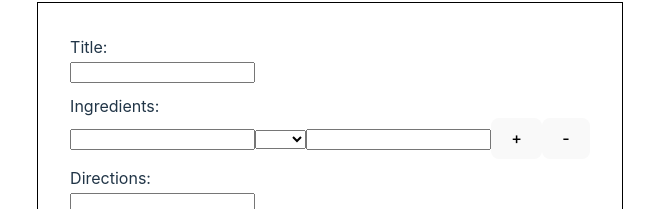
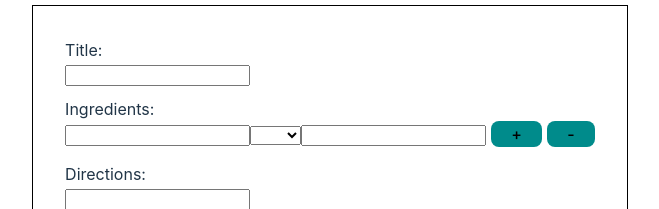
Before and after one commit to mikekline/recipe_app_revised, a React (Vite) app in the folder client/: page / in a window 1280 px wide. Shown: the part 239-448 px from the top of the page, without its empty margins (310-969 px from the left). Built offline with nearby package versions, Linux system fonts and the light colour scheme; no server answers.

Commit message:
small changes

```diff
--- a/client/src/App.css
+++ b/client/src/App.css
@@ -38,3 +38,10 @@ small {
   justify-content: flex-start;
   padding: 2rem;
 }
+
+.plusMinusBtn {
+  background-color: darkcyan;
+  margin-left: 5px;
+  padding-bottom: 2px;
+  padding-top: 2px;
+}
--- a/client/src/pages/CreateRecipe.jsx
+++ b/client/src/pages/CreateRecipe.jsx
@@ -131,6 +131,7 @@ const CreateRecipe = () => {
             />
 
             <button
+              className='plusMinusBtn'
               type='button'
               onClick={() => {
                 addIngredient(index);
@@ -139,6 +140,7 @@ const CreateRecipe = () => {
               +
             </button>
             <button
+              className='plusMinusBtn'
               type='button'
               onClick={() => {
                 removeIngredient(index);
--- a/client/src/pages/Recipes.jsx
+++ b/client/src/pages/Recipes.jsx
@@ -47,8 +47,8 @@ const Recipes = () => {
                     );
                   })}
               </p>
-              <h4>Directions</h4>
-              <p>{recipe.directions}</p>
+              {recipe.directions && <h4>Directions</h4>}
+              <p>{recipe.directions && recipe.directions}</p>
             </div>
           );
         })}
```
